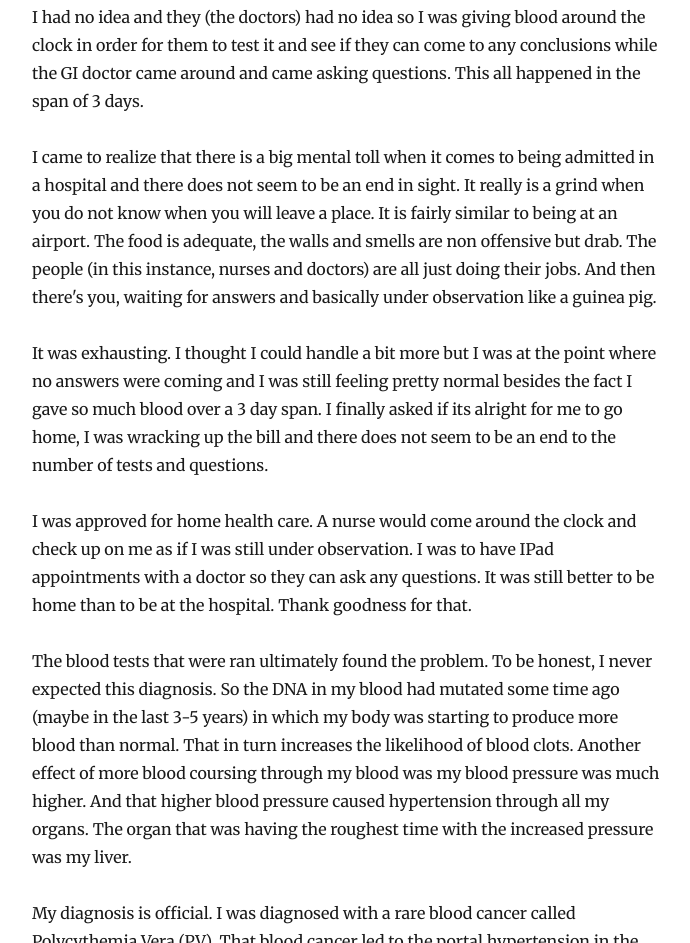
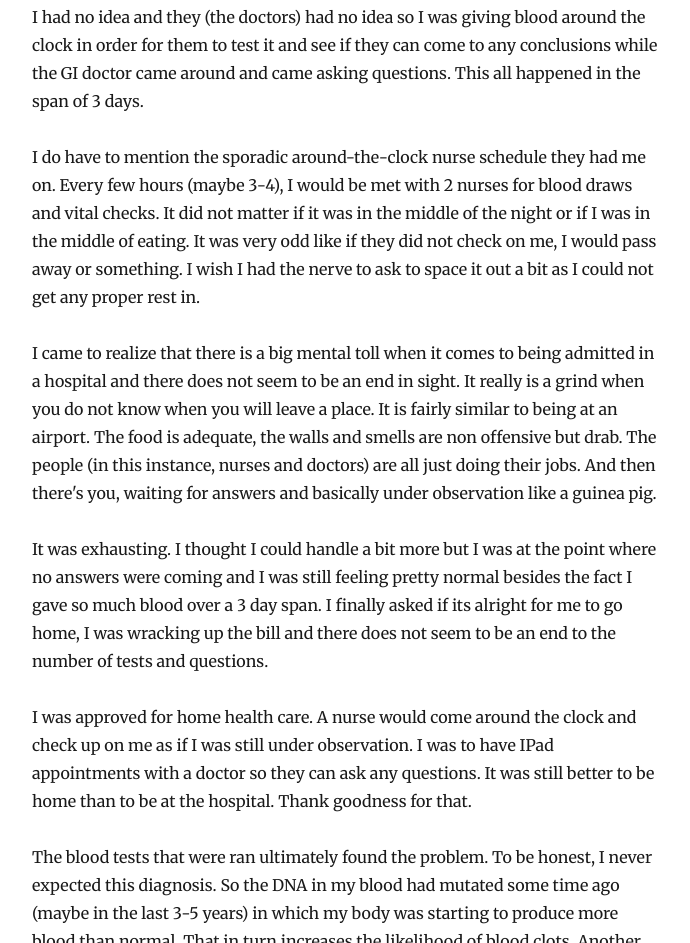
Before and after one commit to ulukfuni/blog, a Gatsby site: page /the-day-the-world-turned-red/ in a window 1280 px wide. Shown: the part 1952-2895 px from the top of the page, without its empty margins (293-983 px from the left). Built offline with nearby package versions, Linux system fonts and the light colour scheme; Gatsby itself is replaced by a stand-in of ours; some packages are replaced by stand-ins of ours.

Commit message:
Update index.md

```diff
--- a/content/blog/the-day-the-world-turned-red/index.md
+++ b/content/blog/the-day-the-world-turned-red/index.md
@@ -28,7 +28,9 @@ Labs came back confirming what we already knew, that my liver was not doing so g
 
 Now, I definitely had my fair share of alcohol in my life but I do not believe it to be the level of a raging alcoholic. Some specialists came to see me and try and diagnose why my liver is the way it is. Officially, my liver had deep scarring (cirrhosis). The liver can't come back from something like this. They all asked me about my drinking habits. I do not drink nearly enough to qualify for alcoholic liver failure. The next one was about family history of leukemia. Thats a no from me (and my family) as well. Also had to rule out Hepatitis as well. So what could it be?
 
-I had no idea and they (the doctors) had no idea so I was giving blood around the clock in order for them to test it and see if they can come to any conclusions while the GI doctor came around and came asking questions. This all  happened in the span of 3 days.
+I had no idea and they (the doctors) had no idea so I was giving blood around the clock in order for them to test it and see if they can come to any conclusions while the GI doctor came around and came asking questions. This all happened in the span of 3 days.
+
+I do have to mention the sporadic around-the-clock nurse schedule they had me on. Every few hours (maybe 3-4), I would be met with 2 nurses for blood draws and vital checks. It did not matter if it was in the middle of the night or if I was in the middle of eating. It was very odd like if they did not check on me, I would pass away or something. I wish I had the nerve to ask to space it out a bit as I could not get any proper rest in.
 
 I came to realize that there is a big mental toll when it comes to being admitted in a hospital and there does not seem to be an end in sight. It really is a grind when you do not know when you will leave a place. It is fairly similar to being at an airport. The food is adequate, the walls and smells are non offensive but drab. The people (in this instance, nurses and doctors) are all just doing their jobs. And then there's you, waiting for answers and basically under observation like a guinea pig.
 
```
